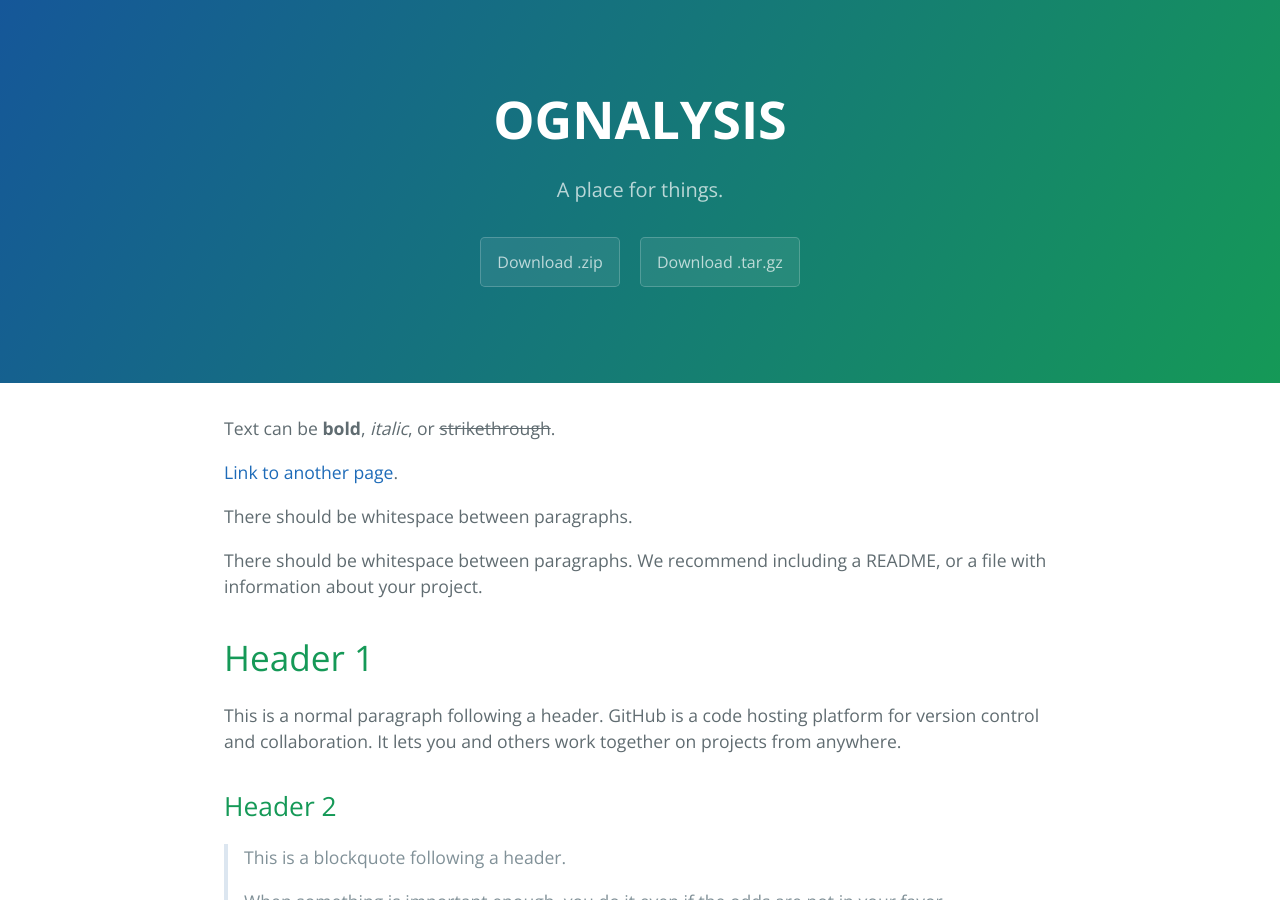
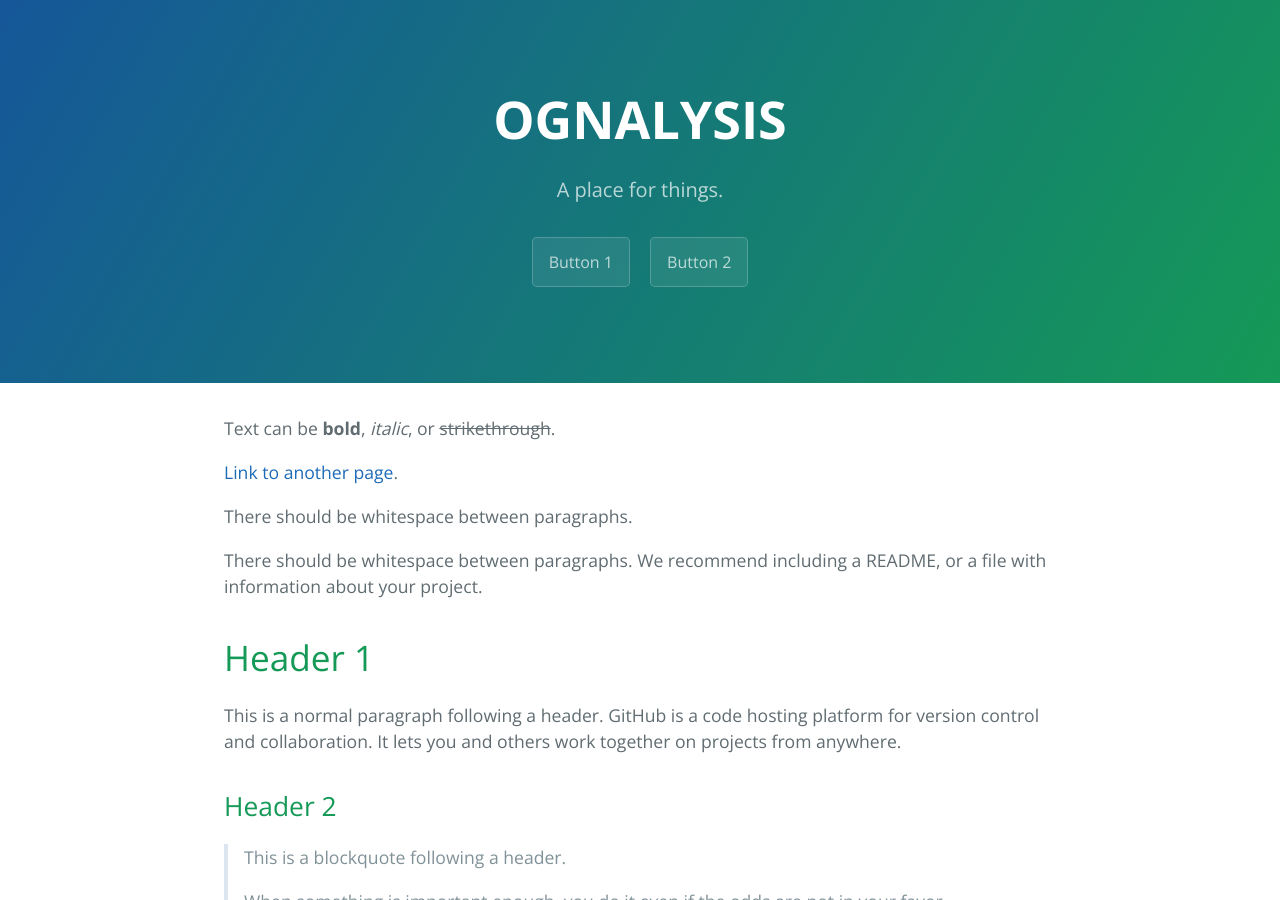
Before and after one commit to ognalysis/ognalysis.github.io, a Jekyll site: the page built from index.md, in a window 1280 px wide and 900 px high. Built offline with Jekyll 4.4.1, drawn with Linux system fonts in a browser that asks for light colours.

Commit message:
Update default.html

```diff
--- a/_layouts/default.html
+++ b/_layouts/default.html
@@ -22,8 +22,8 @@
         <a href="{{ site.github.repository_url }}" class="btn">View on GitHub</a>
       {% endif %}
       {% if site.show_downloads %}
-        <a href="{{ site.github.zip_url }}" class="btn">Download .zip</a>
-        <a href="{{ site.github.tar_url }}" class="btn">Download .tar.gz</a>
+        <a href="" class="btn">Button 1</a>
+        <a href="" class="btn">Button 2</a>
       {% endif %}
     </header>
 
```
